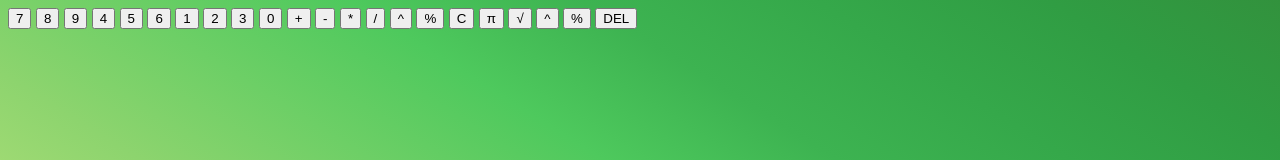
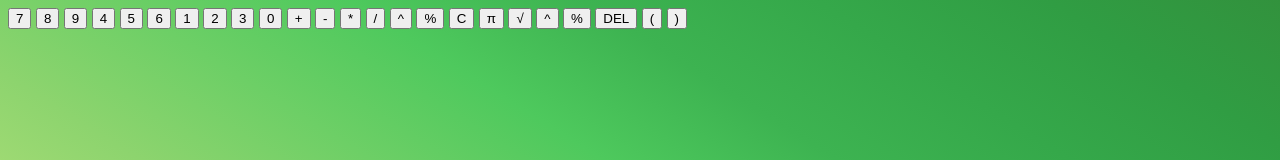
Before and after one commit to Shikuku39/CalcNinja, a plain HTML site: page index.html in a window 1280 px wide. Shown: the top 160 px of the page. Drawn offline with Linux system fonts and the light colour scheme.

Commit message:
brackets

```diff
--- a/index.html
+++ b/index.html
@@ -39,6 +39,8 @@
             <button onclick="appendOperator('**')">^</button>
             <button onclick="appendOperator('/100*')">%</button>
             <button onclick="deleteLastCharacter()">DEL</button>
+            <button onclick="appendBracket('(')">(</button>
+            <button onclick="appendBracket(')')">)</button>
         </div>
         <script>
 
```
